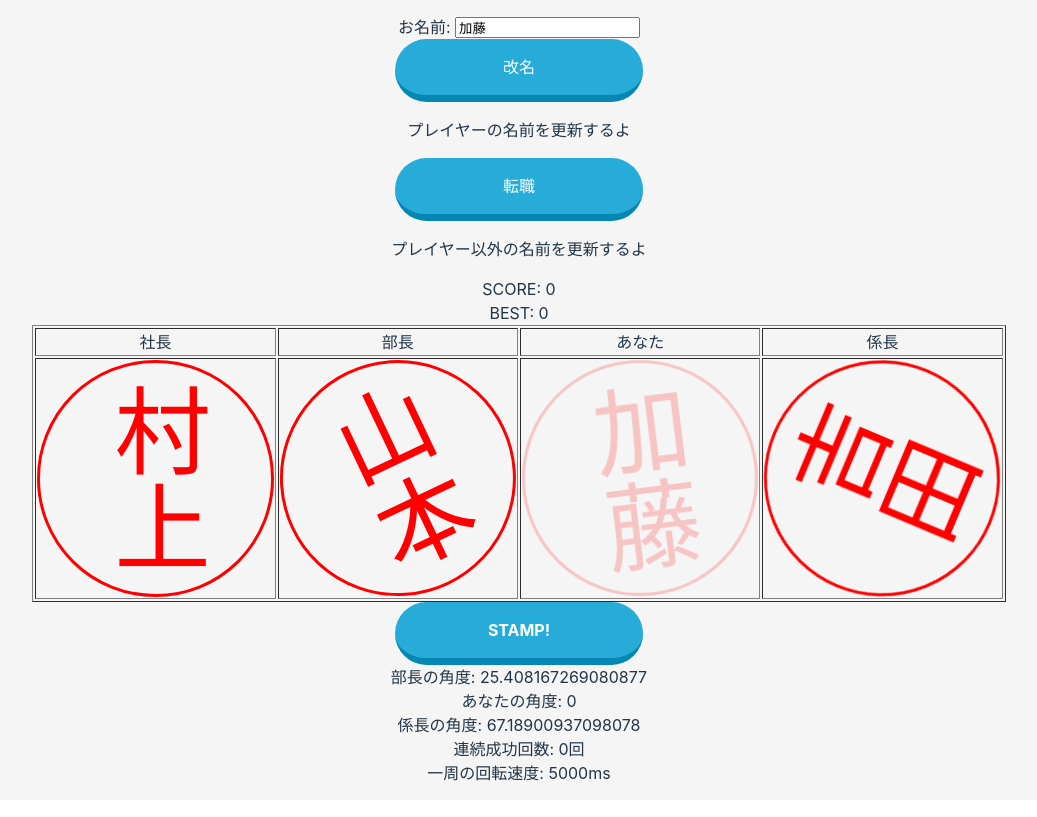
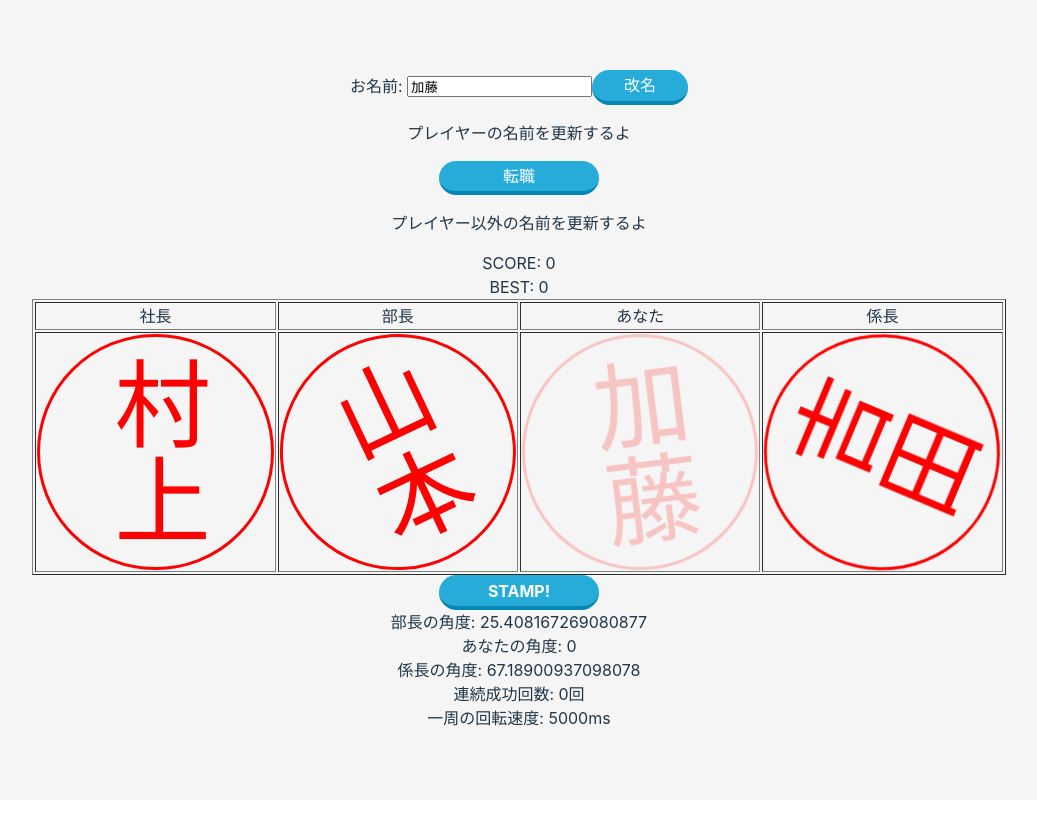
Before and after one commit to YutakaNagai/ojigi-hanko-sample, a Vue app: page / in a window 1280 px wide. Shown: the whole page, without its empty margins (121-1158 px from the left). Built offline with nearby package versions, Linux system fonts and the light colour scheme.

Commit message:
ボタンデザイン変更

```diff
--- a/src/App.vue
+++ b/src/App.vue
@@ -2,12 +2,18 @@
     <div>
         お名前:
         <input
+            style="display: inline-block"
             type="text"
             v-model="playerName"
             @change="createPlayerNameArray()"
         />
+        <a
+            class="btn --mini"
+            @click="setFontSize()"
+            style="display: inline-block"
+            >改名</a
+        >
     </div>
-    <a class="btn" @click="setFontSize()">改名</a>
     <p>プレイヤーの名前を更新するよ</p>
     <a class="btn" @click="updateRandomName()">転職</a>
     <p>プレイヤー以外の名前を更新するよ</p>
@@ -304,19 +310,22 @@ export default {
     text-align: center;
     vertical-align: middle;
     text-decoration: none;
-    width: 120px;
+    width: 6rem;
     margin: auto;
-    padding: 1rem 4rem;
+    padding: 0.2rem 2rem;
     font-weight: bold;
     border-radius: 100vh;
-    border-bottom: 7px solid #0686b2;
+    border-bottom: 0.3rem solid #0686b2;
     background: #27acd9;
     color: #fff;
     cursor: pointer;
 }
+.--mini {
+    width: 2rem;
+}
 .btn:active {
-    margin-top: 6px;
-    border-bottom: 1px solid #0686b2;
+    margin-top: 0.1rem;
+    border-bottom: 0.1rem solid #0686b2;
     color: #fff;
 }
 .circle {
```
